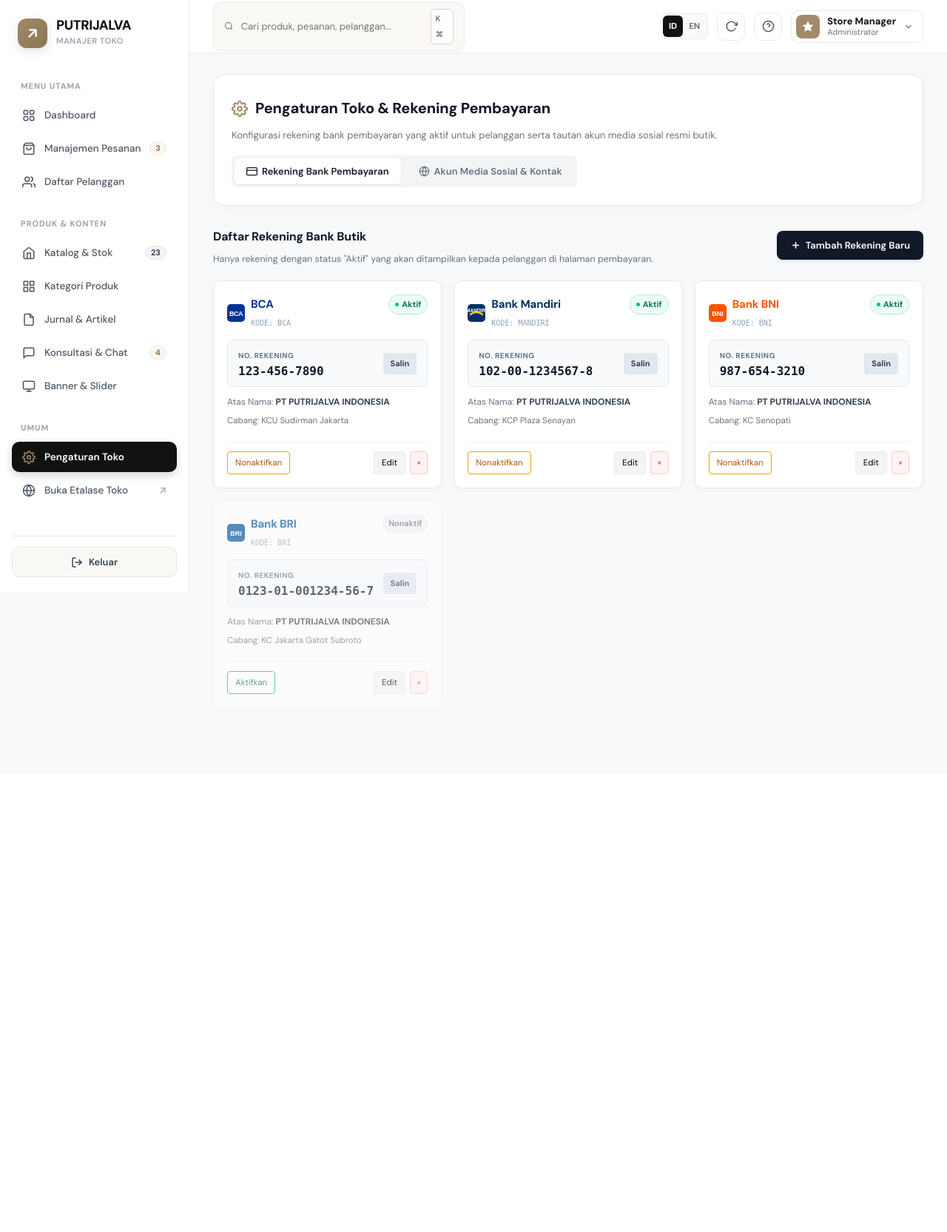
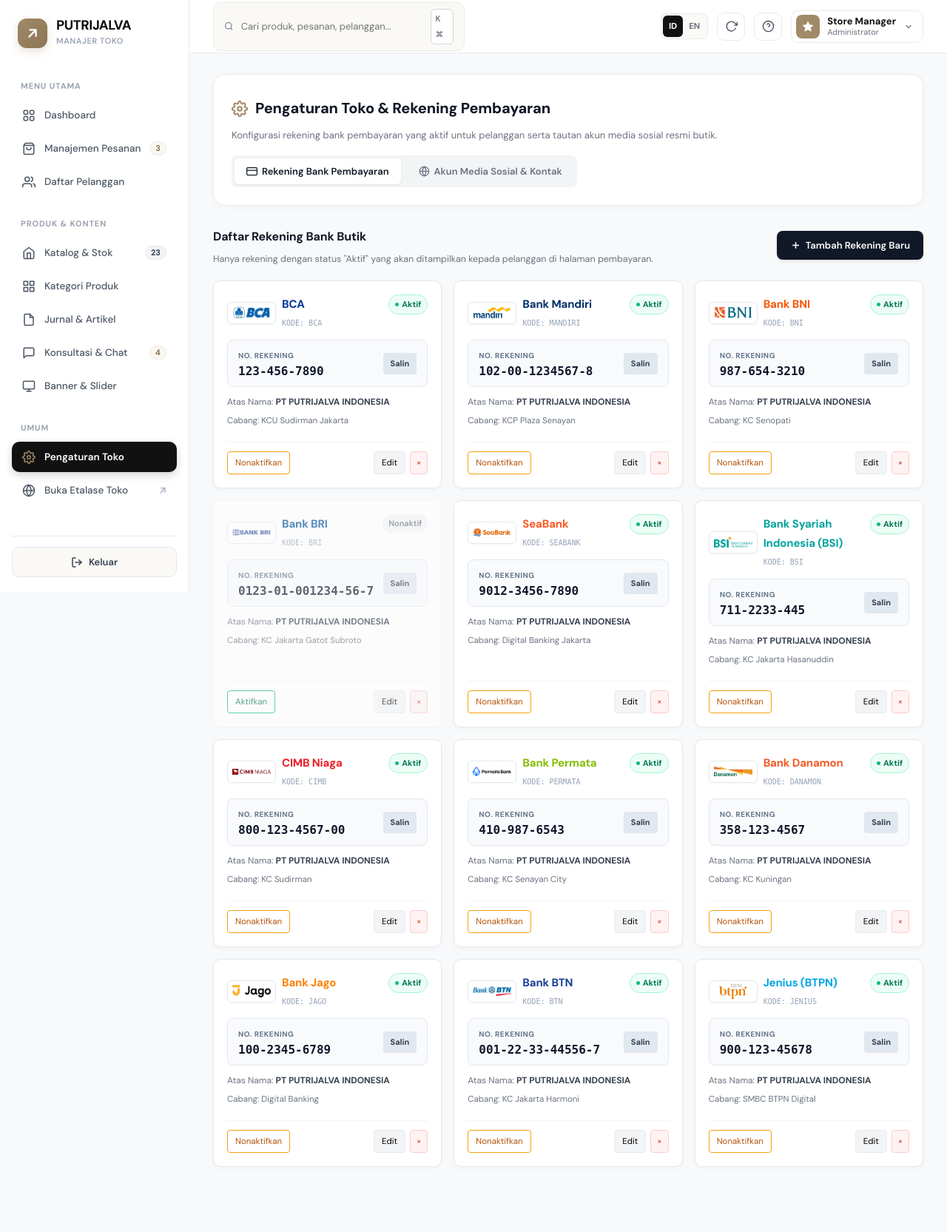
Before and after one commit to windri-dev/SHOPPE, a Laravel app: page /admin/settings?tab=banks in a window 1280 px wide. Shown: the whole page at 74% size. Before the commit the page ends 938 px from the top, so only its background shows below. Run offline with Laravel 12, Linux system fonts and the light colour scheme; data comes from the database, SQL or seed files in the repository; style sheets or scripts are compiled from the project's sources.

Commit message:
feat(banks): update high-res cropped webp bank logos, enlarge logo badges, and seed preset bank accounts

```diff
--- a/app/Http/Controllers/Admin/SettingAdminController.php
+++ b/app/Http/Controllers/Admin/SettingAdminController.php
@@ -7,6 +7,7 @@ namespace App\Http\Controllers\Admin;
 use App\Http\Controllers\Controller;
 use App\Models\BankAccount;
 use App\Models\StoreSetting;
+use Database\Seeders\StoreSettingSeeder;
 use Illuminate\Http\RedirectResponse;
 use Illuminate\Http\Request;
 use Illuminate\View\View;
@@ -16,6 +17,10 @@ class SettingAdminController extends Controller
     public function index(Request $request): View
     {
         $banks = BankAccount::ordered()->get();
+        if ($banks->isEmpty()) {
+            (new StoreSettingSeeder)->run();
+            $banks = BankAccount::ordered()->get();
+        }
 
         $social = [
             'instagram' => StoreSetting::get('social_instagram', 'https://instagram.com/putrijalva.official'),
--- a/app/Models/BankAccount.php
+++ b/app/Models/BankAccount.php
@@ -23,6 +23,7 @@ use Illuminate\Database\Eloquent\Model;
  * @property-read string $bank_color
  * @property-read string $bank_bg_color
  * @property-read string $bank_icon_svg
+ * @property-read string|null $bank_logo_url
  */
 class BankAccount extends Model
 {
@@ -188,11 +189,47 @@ class BankAccount extends Model
         };
     }
 
+    public function getBankLogoKey(): ?string
+    {
+        $code = strtolower((string) ($this->bank_code ?: $this->bank_name));
+
+        return match (true) {
+            str_contains($code, 'bca') => 'bca',
+            str_contains($code, 'mandiri') => 'mandiri',
+            str_contains($code, 'bni') => 'bni',
+            str_contains($code, 'bri') => 'bri',
+            str_contains($code, 'seabank') => 'seabank',
+            str_contains($code, 'bsi') => 'bsi',
+            str_contains($code, 'cimb') => 'cimb',
+            str_contains($code, 'permata') => 'permata',
+            str_contains($code, 'danamon') => 'danamon',
+            str_contains($code, 'jago') => 'jago',
+            str_contains($code, 'btn') => 'btn',
+            str_contains($code, 'jenius') || str_contains($code, 'btpn') => 'jenius',
+            default => null,
+        };
+    }
+
+    public function getBankLogoUrlAttribute(): ?string
+    {
+        $key = $this->getBankLogoKey();
+        if ($key && file_exists(public_path("images/banks/{$key}.webp"))) {
+            return asset("images/banks/{$key}.webp");
+        }
+
+        return null;
+    }
+
     /**
-     * Get SVG icon or stylized badge for this bank.
+     * Get SVG icon or stylized badge for this bank (or .webp logo image if available).
      */
     public function getBankIconSvgAttribute(): string
     {
+        $logoUrl = $this->bank_logo_url;
+        if ($logoUrl) {
+            return '<span class="bank-logo-badge" style="display: inline-flex; align-items: center; justify-content: center; width: 66px; height: 30px; background: #FFFFFF; border: 1px solid #E5E7EB; border-radius: 6px; padding: 3px 6px; box-sizing: border-box; flex-shrink: 0; box-shadow: 0 1px 2px rgba(0,0,0,0.04);"><img src="'.e($logoUrl).'" alt="'.e($this->bank_name).'" style="max-height: 100%; max-width: 100%; width: auto; height: auto; object-fit: contain; display: block;" loading="lazy"></span>';
+        }
+
         $code = strtolower((string) ($this->bank_code ?: $this->bank_name));
         $color = $this->bank_color;
 
--- a/resources/views/admin/settings/index.blade.php
+++ b/resources/views/admin/settings/index.blade.php
@@ -413,18 +413,18 @@
 
 <script>
 const bankPresetsData = {
-  bca: { name: 'BCA (Bank Central Asia)', code: 'bca', color: '#003399', icon: '<svg width="22" height="22" viewBox="0 0 24 24" fill="none"><rect width="24" height="24" rx="5" fill="#003399"/><text x="12" y="16" fill="#FFFFFF" font-family="Arial,sans-serif" font-weight="900" font-size="9" text-anchor="middle">BCA</text></svg>' },
-  mandiri: { name: 'Bank Mandiri', code: 'mandiri', color: '#003066', icon: '<svg width="22" height="22" viewBox="0 0 24 24" fill="none"><rect width="24" height="24" rx="5" fill="#003066"/><path d="M4 14C8 10 16 10 20 14" stroke="#FDB913" stroke-width="2.5" stroke-linecap="round"/><text x="12" y="11" fill="#FFFFFF" font-family="Arial,sans-serif" font-weight="800" font-size="6.5" text-anchor="middle">MANDIRI</text></svg>' },
-  bni: { name: 'Bank BNI (Bank Negara Indonesia)', code: 'bni', color: '#FA5400', icon: '<svg width="22" height="22" viewBox="0 0 24 24" fill="none"><rect width="24" height="24" rx="5" fill="#FA5400"/><text x="12" y="16" fill="#FFFFFF" font-family="Arial,sans-serif" font-weight="900" font-size="9" text-anchor="middle">BNI</text></svg>' },
-  bri: { name: 'Bank BRI (Bank Rakyat Indonesia)', code: 'bri', color: '#00529C', icon: '<svg width="22" height="22" viewBox="0 0 24 24" fill="none"><rect width="24" height="24" rx="5" fill="#00529C"/><text x="12" y="16" fill="#FFFFFF" font-family="Arial,sans-serif" font-weight="900" font-size="9" text-anchor="middle">BRI</text></svg>' },
-  bsi: { name: 'Bank Syariah Indonesia (BSI)', code: 'bsi', color: '#00A39D', icon: '<svg width="22" height="22" viewBox="0 0 24 24" fill="none"><rect width="24" height="24" rx="5" fill="#00A39D"/><circle cx="12" cy="7" r="2" fill="#EAAA00"/><text x="12" y="18" fill="#FFFFFF" font-family="Arial,sans-serif" font-weight="900" font-size="8" text-anchor="middle">BSI</text></svg>' },
-  cimb: { name: 'CIMB Niaga', code: 'cimb', color: '#ED1C24', icon: '<svg width="22" height="22" viewBox="0 0 24 24" fill="none"><rect width="24" height="24" rx="5" fill="#ED1C24"/><text x="12" y="16" fill="#FFFFFF" font-family="Arial,sans-serif" font-weight="900" font-size="8" text-anchor="middle">CIMB</text></svg>' },
-  permata: { name: 'Bank Permata', code: 'permata', color: '#84BD00', icon: '<svg width="22" height="22" viewBox="0 0 24 24" fill="none"><rect width="24" height="24" rx="5" fill="#84BD00"/><polygon points="12,5 18,12 12,19 6,12" fill="#FFFFFF"/></svg>' },
-  danamon: { name: 'Bank Danamon', code: 'danamon', color: '#F15A24', icon: '<svg width="22" height="22" viewBox="0 0 24 24" fill="none"><rect width="24" height="24" rx="5" fill="#F15A24"/><line x1="6" y1="12" x2="18" y2="12" stroke="#FFD100" stroke-width="3"/><line x1="6" y1="8" x2="18" y2="8" stroke="#FFFFFF" stroke-width="2"/><line x1="6" y1="16" x2="18" y2="16" stroke="#FFFFFF" stroke-width="2"/></svg>' },
-  jago: { name: 'Bank Jago', code: 'jago', color: '#FF7F00', icon: '<svg width="22" height="22" viewBox="0 0 24 24" fill="none"><rect width="24" height="24" rx="5" fill="#FF7F00"/><text x="12" y="16" fill="#FFFFFF" font-family="Arial,sans-serif" font-weight="900" font-size="7.5" text-anchor="middle">JAGO</text></svg>' },
-  seabank: { name: 'SeaBank Indonesia', code: 'seabank', color: '#FF5722', icon: '<svg width="22" height="22" viewBox="0 0 24 24" fill="none"><rect width="24" height="24" rx="5" fill="#FF5722"/><text x="12" y="15" fill="#FFFFFF" font-family="Arial,sans-serif" font-weight="800" font-size="7" text-anchor="middle">Sea</text></svg>' },
-  btn: { name: 'Bank BTN', code: 'btn', color: '#1C3F94', icon: '<svg width="22" height="22" viewBox="0 0 24 24" fill="none"><rect width="24" height="24" rx="5" fill="#1C3F94"/><text x="12" y="16" fill="#FFFFFF" font-family="Arial,sans-serif" font-weight="900" font-size="8.5" text-anchor="middle">BTN</text></svg>' },
-  jenius: { name: 'Jenius (BTPN)', code: 'jenius', color: '#00A4E4', icon: '<svg width="22" height="22" viewBox="0 0 24 24" fill="none"><rect width="24" height="24" rx="5" fill="#00A4E4"/><circle cx="12" cy="12" r="6" stroke="#FFFFFF" stroke-width="2.5"/></svg>' }
+  bca: { name: 'BCA (Bank Central Asia)', code: 'bca', color: '#003399', icon: '<span style="display:inline-flex;align-items:center;justify-content:center;width:66px;height:30px;background:#fff;border:1px solid #E5E7EB;border-radius:6px;padding:3px 6px;box-shadow:0 1px 2px rgba(0,0,0,0.04);"><img src="/images/banks/bca.webp" alt="BCA" style="max-height:100%;max-width:100%;object-fit:contain;"></span>' },
+  mandiri: { name: 'Bank Mandiri', code: 'mandiri', color: '#003066', icon: '<span style="display:inline-flex;align-items:center;justify-content:center;width:66px;height:30px;background:#fff;border:1px solid #E5E7EB;border-radius:6px;padding:3px 6px;box-shadow:0 1px 2px rgba(0,0,0,0.04);"><img src="/images/banks/mandiri.webp" alt="Mandiri" style="max-height:100%;max-width:100%;object-fit:contain;"></span>' },
+  bni: { name: 'Bank BNI (Bank Negara Indonesia)', code: 'bni', color: '#FA5400', icon: '<span style="display:inline-flex;align-items:center;justify-content:center;width:66px;height:30px;background:#fff;border:1px solid #E5E7EB;border-radius:6px;padding:3px 6px;box-shadow:0 1px 2px rgba(0,0,0,0.04);"><img src="/images/banks/bni.webp" alt="BNI" style="max-height:100%;max-width:100%;object-fit:contain;"></span>' },
+  bri: { name: 'Bank BRI (Bank Rakyat Indonesia)', code: 'bri', color: '#00529C', icon: '<span style="display:inline-flex;align-items:center;justify-content:center;width:66px;height:30px;background:#fff;border:1px solid #E5E7EB;border-radius:6px;padding:3px 6px;box-shadow:0 1px 2px rgba(0,0,0,0.04);"><img src="/images/banks/bri.webp" alt="BRI" style="max-height:100%;max-width:100%;object-fit:contain;"></span>' },
+  bsi: { name: 'Bank Syariah Indonesia (BSI)', code: 'bsi', color: '#00A39D', icon: '<span style="display:inline-flex;align-items:center;justify-content:center;width:66px;height:30px;background:#fff;border:1px solid #E5E7EB;border-radius:6px;padding:3px 6px;box-shadow:0 1px 2px rgba(0,0,0,0.04);"><img src="/images/banks/bsi.webp" alt="BSI" style="max-height:100%;max-width:100%;object-fit:contain;"></span>' },
+  cimb: { name: 'CIMB Niaga', code: 'cimb', color: '#ED1C24', icon: '<span style="display:inline-flex;align-items:center;justify-content:center;width:66px;height:30px;background:#fff;border:1px solid #E5E7EB;border-radius:6px;padding:3px 6px;box-shadow:0 1px 2px rgba(0,0,0,0.04);"><img src="/images/banks/cimb.webp" alt="CIMB" style="max-height:100%;max-width:100%;object-fit:contain;"></span>' },
+  permata: { name: 'Bank Permata', code: 'permata', color: '#84BD00', icon: '<span style="display:inline-flex;align-items:center;justify-content:center;width:66px;height:30px;background:#fff;border:1px solid #E5E7EB;border-radius:6px;padding:3px 6px;box-shadow:0 1px 2px rgba(0,0,0,0.04);"><img src="/images/banks/permata.webp" alt="Permata" style="max-height:100%;max-width:100%;object-fit:contain;"></span>' },
+  danamon: { name: 'Bank Danamon', code: 'danamon', color: '#F15A24', icon: '<span style="display:inline-flex;align-items:center;justify-content:center;width:66px;height:30px;background:#fff;border:1px solid #E5E7EB;border-radius:6px;padding:3px 6px;box-shadow:0 1px 2px rgba(0,0,0,0.04);"><img src="/images/banks/danamon.webp" alt="Danamon" style="max-height:100%;max-width:100%;object-fit:contain;"></span>' },
+  jago: { name: 'Bank Jago', code: 'jago', color: '#FF7F00', icon: '<span style="display:inline-flex;align-items:center;justify-content:center;width:66px;height:30px;background:#fff;border:1px solid #E5E7EB;border-radius:6px;padding:3px 6px;box-shadow:0 1px 2px rgba(0,0,0,0.04);"><img src="/images/banks/jago.webp" alt="Jago" style="max-height:100%;max-width:100%;object-fit:contain;"></span>' },
+  seabank: { name: 'SeaBank Indonesia', code: 'seabank', color: '#FF5722', icon: '<span style="display:inline-flex;align-items:center;justify-content:center;width:66px;height:30px;background:#fff;border:1px solid #E5E7EB;border-radius:6px;padding:3px 6px;box-shadow:0 1px 2px rgba(0,0,0,0.04);"><img src="/images/banks/seabank.webp" alt="SeaBank" style="max-height:100%;max-width:100%;object-fit:contain;"></span>' },
+  btn: { name: 'Bank BTN', code: 'btn', color: '#1C3F94', icon: '<span style="display:inline-flex;align-items:center;justify-content:center;width:66px;height:30px;background:#fff;border:1px solid #E5E7EB;border-radius:6px;padding:3px 6px;box-shadow:0 1px 2px rgba(0,0,0,0.04);"><img src="/images/banks/btn.webp" alt="BTN" style="max-height:100%;max-width:100%;object-fit:contain;"></span>' },
+  jenius: { name: 'Jenius (BTPN)', code: 'jenius', color: '#00A4E4', icon: '<span style="display:inline-flex;align-items:center;justify-content:center;width:66px;height:30px;background:#fff;border:1px solid #E5E7EB;border-radius:6px;padding:3px 6px;box-shadow:0 1px 2px rgba(0,0,0,0.04);"><img src="/images/banks/jenius.webp" alt="Jenius" style="max-height:100%;max-width:100%;object-fit:contain;"></span>' }
 };
 
 function applyAddBankPreset(key) {
```
Also changed, not shown: database/seeders/StoreSettingSeeder.php (+72 -0 lines), resources/views/admin/livechat.blade.php (+13 -13 lines), tests/Feature/ShippingCalculationTest.php (+12 -4 lines), database/migrations/2026_11_25_173000_seed_preset_bank_accounts_table.php (added), public/images/banks/bca.webp (added), public/images/banks/bni.webp (added), public/images/banks/bri.webp (added), public/images/banks/bsi.webp (added), public/images/banks/btn.webp (added), public/images/banks/cimb.webp (added), public/images/banks/danamon.webp (added), public/images/banks/jago.webp (added), public/images/banks/jenius.webp (added), public/images/banks/mandiri.webp (added), 2 more files.
